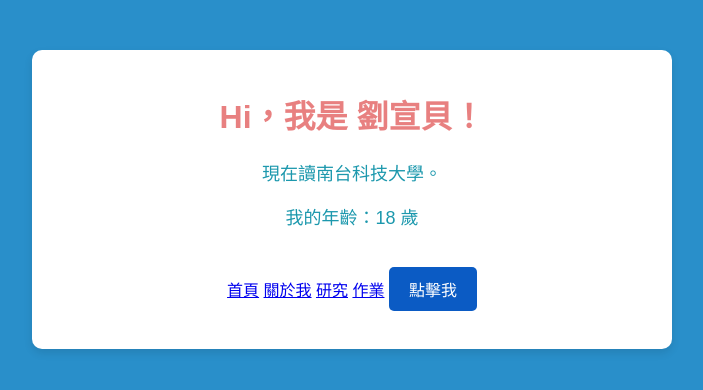
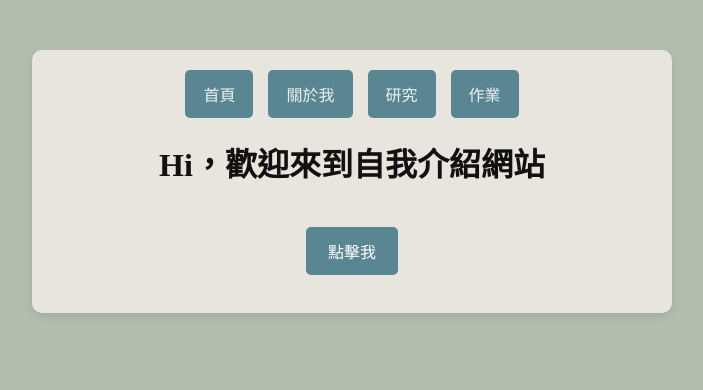
Before and after one commit to xuanbei000/index, a plain HTML site: page index.html in a window 1280 px wide. Shown: the whole page, without its empty margins (288-991 px from the left). Drawn offline with Linux system fonts and the light colour scheme.

Commit message:
index.html

```diff
--- a/index.html
+++ b/index.html
@@ -7,8 +7,8 @@
   <style>
     body {
       font-family: Arial, sans-serif;
-      background-color: #298fca;
-      color: #1c98ad;
+      background-color: #B3BEB0;
+      color: #5D3A00;
       text-align: center;
       margin: 0;
       padding: 0;
@@ -18,61 +18,83 @@
       max-width: 600px;
       margin: 50px auto;
       padding: 20px;
-      background-color: #fff;
+      background-color: #E8E5DE;
       border-radius: 10px;
-      box-shadow: 0 4px 8px rgba(0, 0, 0, 0.1);
+      box-shadow: 0 4px 10px rgba(0, 0, 0, 0.1);
+    }
+
+    .nav-buttons {
+      display: flex;
+      justify-content: center;
+      gap: 15px;
+      margin-bottom: 20px;
+    }
+
+    .nav-buttons .btn {
+      padding: 12px 18px;
+      background-color:#5A8693;
+      color:#ecf0f1;
+      border: none;
+      border-radius: 5px;
+      cursor: pointer;
+      font-size: 16px;
+      text-decoration: none;
+      transition: background 0.3s;
+    }
+
+    .nav-buttons .btn:hover {
+      background-color: #5A8693;
     }
 
     h1 {
-      color: #d61f1f91;
+      color: #111110;
+      font-family: "ZCOOL KuaiLe", serif;
     }
 
     p {
       font-size: 18px;
+      color: #0a0a0a;
+      font-family: "ZCOOL KuaiLe", serif;
     }
 
-    .btn {
-      padding: 10px 20px;
-      background-color: #0b5bc4;
+    .main-btn {
+      padding: 12px 22px;
+      background-color:#5A8693;
       color: white;
       border: none;
       border-radius: 5px;
       cursor: pointer;
       font-size: 16px;
       margin-top: 20px;
+      transition: background 0.3s;
     }
 
-    .btn:hover {
-      background-color: #c40d0d;
+    .main-btn:hover {
+      background-color:#5A8693;
     }
   </style>
 </head>
 <body>
 
   <div class="container">
-    <h1>Hi，我是 劉宣貝！</h1>
-    <p>現在讀南台科技大學。</p>
-    <p>我的年齡：18 歲</p>
+    <div class="nav-buttons">
+      <a href="index.html" class="btn">首頁</a>
+      <a href="about.html" class="btn">關於我</a>
+      <a href="research.html" class="btn">研究</a>
+      <a href="homework.html" class="btn">作業</a>
+    </div>
+
+    <h1>Hi，歡迎來到自我介紹網站</h1>
     <p></p>
-    <a href="index.html">首頁</a>
-    <a href="about.html">關於我</a>
-    <a href="research.html">研究</a>
-    <a href="homework.html">作業</a>
+    <p></p>
 
-    <button class="btn" id="introButton">點擊我</button>
+    <button class="main-btn" id="introButton">點擊我</button>
     <p id="welcomeMessage"></p>
   </div>
 
   <script>
     document.getElementById("introButton").addEventListener("click", function() {
-      // 顯示歡迎訊息
-      document.getElementById("welcomeMessage").textContent = "歡迎來到我的自我介紹頁面！";
-
-      // 顯示圖片
-      let image = document.getElementById("welcomeImage");
-      image.src = "https://t4.ftcdn.net/jpg/06/24/98/03/240_F_624980316_nvWImG0drHt5ZS4uNi9i0S9xrqQm5brx.jpg";  // 替換成你自己喜歡的圖片 URL
-      image.alt = "自我介紹圖片";  // 設定圖片的替代文字
-      image.style.display = "block";  // 顯示圖片
+      document.getElementById("welcomeMessage").textContent = "歡迎 點進來沒意義的按鈕!!!";
     });
   </script>
 
```
